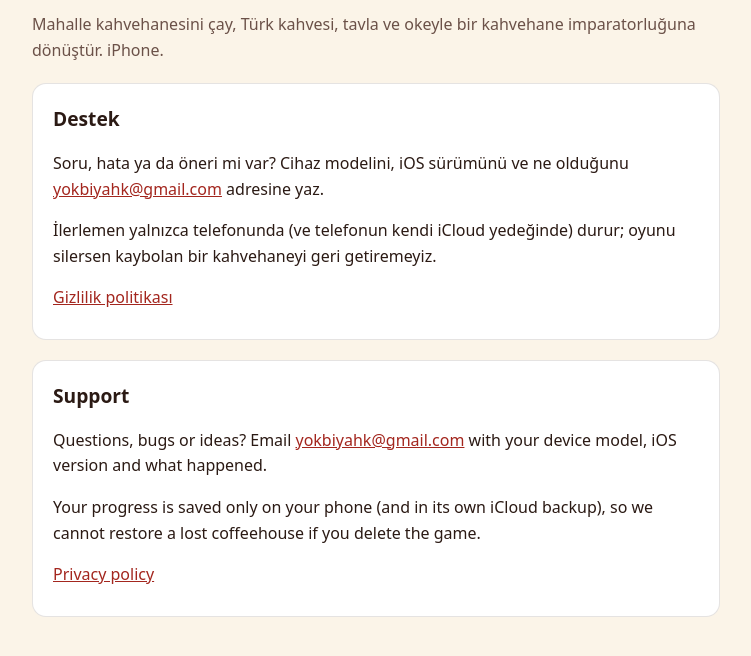
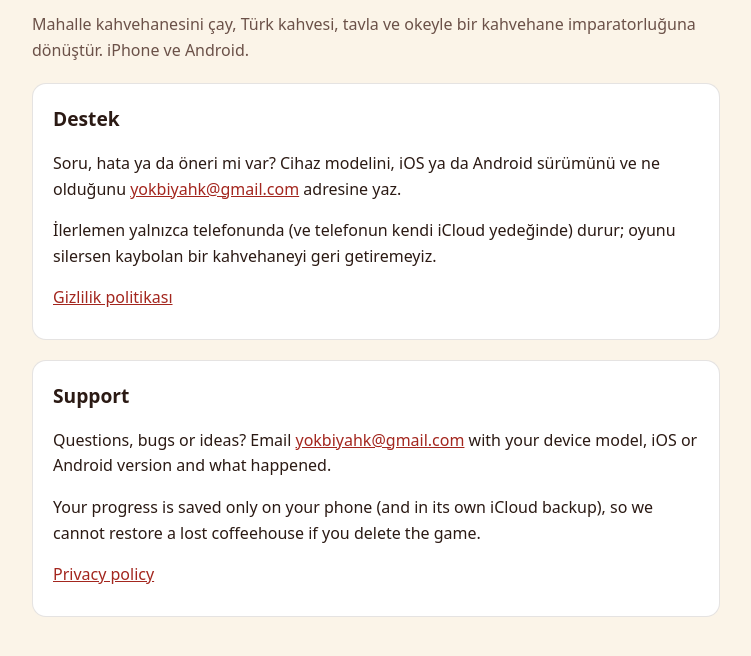
Before and after one commit to yokbi/yokbi.github.io, a plain HTML site: page kahve/index.html in a window 1280 px wide. Shown: the part 128-784 px from the top of the page, without its empty margins (264-1015 px from the left). Drawn offline with Linux system fonts and the light colour scheme.

Commit message:
kahve: support page lists Android
Co-Authored-By: Claude Opus 5.5 <noreply@anthropic.com>

```diff
--- a/kahve/index.html
+++ b/kahve/index.html
@@ -16,13 +16,13 @@
       <h1>Kahveciler Kralı</h1>
       <p class="muted">
         Mahalle kahvehanesini çay, Türk kahvesi, tavla ve okeyle bir kahvehane imparatorluğuna
-        dönüştür. iPhone.
+        dönüştür. iPhone ve Android.
       </p>
 
       <div class="card" lang="tr">
         <h2>Destek</h2>
         <p>
-          Soru, hata ya da öneri mi var? Cihaz modelini, iOS sürümünü ve ne olduğunu
+          Soru, hata ya da öneri mi var? Cihaz modelini, iOS ya da Android sürümünü ve ne olduğunu
           <a href="mailto:yokbiyahk@gmail.com">yokbiyahk@gmail.com</a> adresine yaz.
         </p>
         <p>
@@ -36,7 +36,7 @@
         <h2>Support</h2>
         <p>
           Questions, bugs or ideas? Email
-          <a href="mailto:yokbiyahk@gmail.com">yokbiyahk@gmail.com</a> with your device model, iOS
+          <a href="mailto:yokbiyahk@gmail.com">yokbiyahk@gmail.com</a> with your device model, iOS or Android
           version and what happened.
         </p>
         <p>
```
